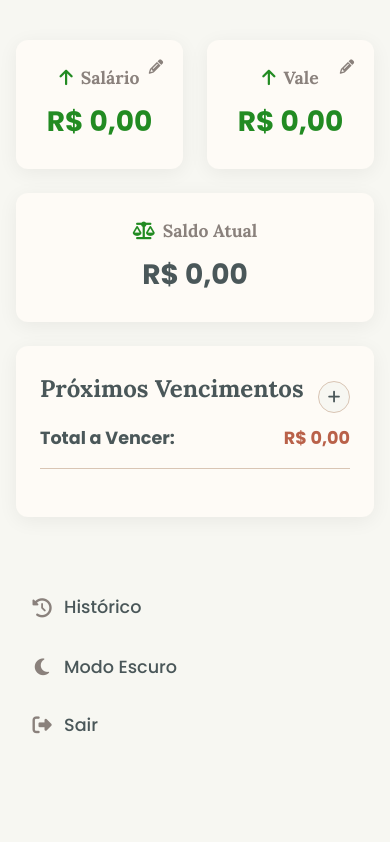
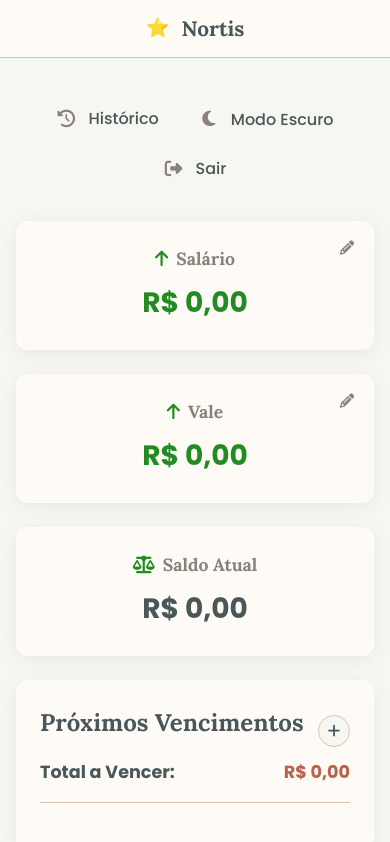
Before and after one commit to FxNeeeL/Nortis, a website: page v2 - testes/index.html in a window 390 px wide. Drawn offline with Linux system fonts and the light colour scheme; no server answers; sample sign-in values are in the browser's storage.

Commit message:
refactor(ui): Reestrutura layout principal com novo cabeçalho e menu

```diff
--- a/v2 - testes/index.html
+++ b/v2 - testes/index.html
@@ -20,16 +20,19 @@
     </script>
 </head>
 <body>
+    <div class="top-banner">
+        <span class="banner-icon">⭐</span>
+        <span class="banner-title">Nortis</span>
+        <span class="banner-slogan">Seu guia financeiro</span>
+    </div>
+
     <div class="app-container">
-        <div class="main-layout-grid">
-            <aside class="left-column">
-                <header>
-                    <div class="header-main">
+        <header class="main-greeting">
             <h1 class="header-title"></h1>
-                    </div>
             <p class="current-month-indicator"></p>
         </header>
-                <nav class="vertical-menu">
+
+        <nav class="horizontal-menu">
             <a href="history.html" id="history-btn">
                 <i class="fas fa-history"></i>
                 <span>Histórico</span>
@@ -43,8 +46,8 @@
                 <span>Sair</span>
             </button>
         </nav>
-            </aside>
-            <div class="right-column">
+
+        <div class="content-wrapper">
             <section class="highlight-cards">
                 <div class="card highlight-card">
                     <div class="highlight-header"><h3><i class="fas fa-arrow-up positive"></i> Salário</h3><button class="edit-income-btn" data-type="salario"><i class="fas fa-pencil-alt"></i></button></div>
@@ -72,7 +75,6 @@
                     <ul class="bill-list"></ul>
                 </div>
             </main>
-            </div>
         </div>
     </div>
     <!-- Modais -->
--- a/v2 - testes/style.css
+++ b/v2 - testes/style.css
@@ -37,19 +37,98 @@ body.dark-mode {
 
 * { margin: 0; padding: 0; box-sizing: border-box; }
 body { font-family: var(--font-sans); background-color: var(--color-background); color: var(--color-primary-text); line-height: 1.6; transition: background-color 0.3s ease, color 0.3s ease; }
-.app-container { width: 100%; max-width: 1400px; margin: 0 auto; padding: 60px 24px 40px 24px; }
+.app-container { width: 100%; max-width: 1200px; margin: 0 auto; padding: 24px; }
 h1, h2, h3 { font-family: var(--font-serif); font-weight: 700; }
-.main-layout-grid { display: grid; grid-template-columns: 1fr 2.5fr; gap: 32px; align-items: start; }
-.left-column { position: sticky; top: 40px; display: flex; flex-direction: column; gap: 24px; }
-.right-column { display: flex; flex-direction: column; gap: 24px; min-width: 0; }
-header { flex-shrink: 0; }
-.header-main { display: flex; justify-content: space-between; align-items: flex-start; }
+
+/* === INÍCIO DAS ALTERAÇÕES === */
+
+.top-banner {
+    display: flex;
+    align-items: center;
+    justify-content: center;
+    gap: 12px;
+    padding: 12px 24px;
+    background-color: var(--color-surface);
+    border-bottom: 1px solid var(--color-border);
+    transition: all 0.3s ease;
+}
+.banner-icon { font-size: 1.2rem; }
+.banner-title { font-family: var(--font-serif); font-size: 1.3rem; font-weight: 700; }
+.banner-slogan { color: var(--color-secondary-text); }
+
+.main-greeting {
+    text-align: center;
+    margin-bottom: 24px;
+}
 .header-title { font-size: 2.2rem; margin: 0; }
 .current-month-indicator { font-family: var(--font-serif); font-size: 1.1rem; color: var(--color-secondary-text); margin-top: -8px; }
-.vertical-menu { display: flex; flex-direction: column; gap: 8px; margin-top: 16px; }
-.vertical-menu a, .vertical-menu button { display: flex; align-items: center; gap: 12px; padding: 12px 16px; border-radius: 8px; text-decoration: none; color: var(--color-primary-text); background: none; border: none; font-family: var(--font-sans); font-size: 1.1rem; font-weight: 500; cursor: pointer; transition: background-color 0.2s ease, color 0.2s ease; text-align: left; }
-.vertical-menu a:hover, .vertical-menu button:hover { background-color: var(--color-background-hover); }
-.vertical-menu i { font-size: 1.2rem; width: 20px; text-align: center; color: var(--color-secondary-text); }
+
+.horizontal-menu {
+    display: flex;
+    justify-content: center;
+    align-items: center;
+    gap: 16px;
+    margin-bottom: 40px;
+}
+.horizontal-menu a, .horizontal-menu button {
+    display: flex;
+    align-items: center;
+    gap: 12px;
+    padding: 8px 16px;
+    border-radius: 8px;
+    text-decoration: none;
+    color: var(--color-primary-text);
+    background: none;
+    border: none;
+    font-family: var(--font-sans);
+    font-size: 1rem;
+    font-weight: 500;
+    cursor: pointer;
+    transition: background-color 0.2s ease, color 0.2s ease;
+    text-align: left;
+    position: relative;
+}
+.horizontal-menu a:hover, .horizontal-menu button:hover {
+    background-color: var(--color-background-hover);
+}
+.horizontal-menu a:not(:last-child)::after,
+.horizontal-menu button:not(:last-child)::after {
+    content: '';
+    position: absolute;
+    right: -8px; /* Metade do gap */
+    top: 50%;
+    transform: translateY(-50%);
+    width: 1px;
+    height: 16px;
+    background-color: var(--color-border);
+    transition: background-color 0.3s ease;
+}
+.horizontal-menu i {
+    font-size: 1.1rem;
+    width: 20px;
+    text-align: center;
+    color: var(--color-secondary-text);
+}
+
+.content-wrapper {
+    display: flex;
+    flex-direction: column;
+    gap: 24px;
+}
+
+.bill-list {
+    list-style: none;
+    display: flex;
+    flex-direction: column;
+    gap: 1.25rem;
+    overflow-y: auto;
+    padding-right: 10px;
+    /* Altura recalculada para o novo layout */
+    max-height: calc(100vh - 560px);
+}
+
+/* === FIM DAS ALTERAÇÕES === */
+
 .highlight-cards { display: flex; gap: 24px; flex-wrap: wrap; }
 .highlight-card { background-color: var(--color-surface); border-radius: 12px; padding: 16px 24px; box-shadow: 0 4px 20px var(--color-shadow); flex: 1; position: relative; transition: background-color 0.3s ease, box-shadow 0.3s ease; text-align: center; }
 .highlight-header { display: flex; justify-content: center; align-items: center; margin-bottom: 8px; width: 100%; }
@@ -63,7 +142,6 @@ header { flex-shrink: 0; }
 .card-vencimentos { display: flex; flex-direction: column; min-height: 0; }
 .card { background-color: var(--color-surface); padding: 24px; border-radius: 12px; box-shadow: 0 4px 20px var(--color-shadow); transition: background-color 0.3s ease, box-shadow 0.3s ease; }
 .card h2 { margin-bottom: 16px; font-size: 1.5rem; }
-.bill-list { list-style: none; display: flex; flex-direction: column; gap: 1.25rem; overflow-y: auto; padding-right: 10px; max-height: calc(100vh - 450px); }
 .bill-list::-webkit-scrollbar { width: 8px; }
 .bill-list::-webkit-scrollbar-track { background: var(--color-background); }
 .bill-list::-webkit-scrollbar-thumb { background: var(--color-border); border-radius: 4px; }
@@ -167,18 +245,7 @@ body.dark-mode .report-summary .summary-item.balance.positive p, body.dark-mode
 /* === MUDANÇA: Bloco de Media Query para Responsividade === */
 @media (max-width: 992px) {
     .app-container {
-        padding: 40px 16px 24px 16px;
-    }
-    .main-layout-grid {
-        grid-template-columns: 1fr;
-        gap: 24px;
-    }
-    .left-column {
-        position: static;
-        order: 2; /* Menu e saudação vão para baixo */
-    }
-    .right-column {
-        order: 1; /* Conteúdo principal vai para cima */
+        padding: 24px 16px;
     }
     .header-title {
         font-size: 1.8rem;
@@ -187,7 +254,7 @@ body.dark-mode .report-summary .summary-item.balance.positive p, body.dark-mode
         font-size: 1.75rem;
     }
     .bill-list {
-        max-height: none;
+        max-height: none; /* Em telas pequenas, permite rolagem da página */
         overflow-y: visible;
         padding-right: 0;
     }
@@ -195,4 +262,22 @@ body.dark-mode .report-summary .summary-item.balance.positive p, body.dark-mode
         width: 95%;
         padding: 32px 24px;
     }
+    .horizontal-menu {
+        flex-wrap: wrap; /* Permite que o menu quebre a linha */
+        gap: 8px;
+        margin-bottom: 32px;
+    }
+    .horizontal-menu a:not(:last-child)::after,
+    .horizontal-menu button:not(:last-child)::after {
+        display: none; /* Oculta os divisores */
+    }
 }
+
+@media (max-width: 480px) {
+    .banner-slogan {
+        display: none; /* Oculta o slogan em telas muito pequenas */
+    }
+    .highlight-cards {
+        flex-direction: column;
+    }
+}
```
Lines whose indentation alone changed are shown as unchanged.
